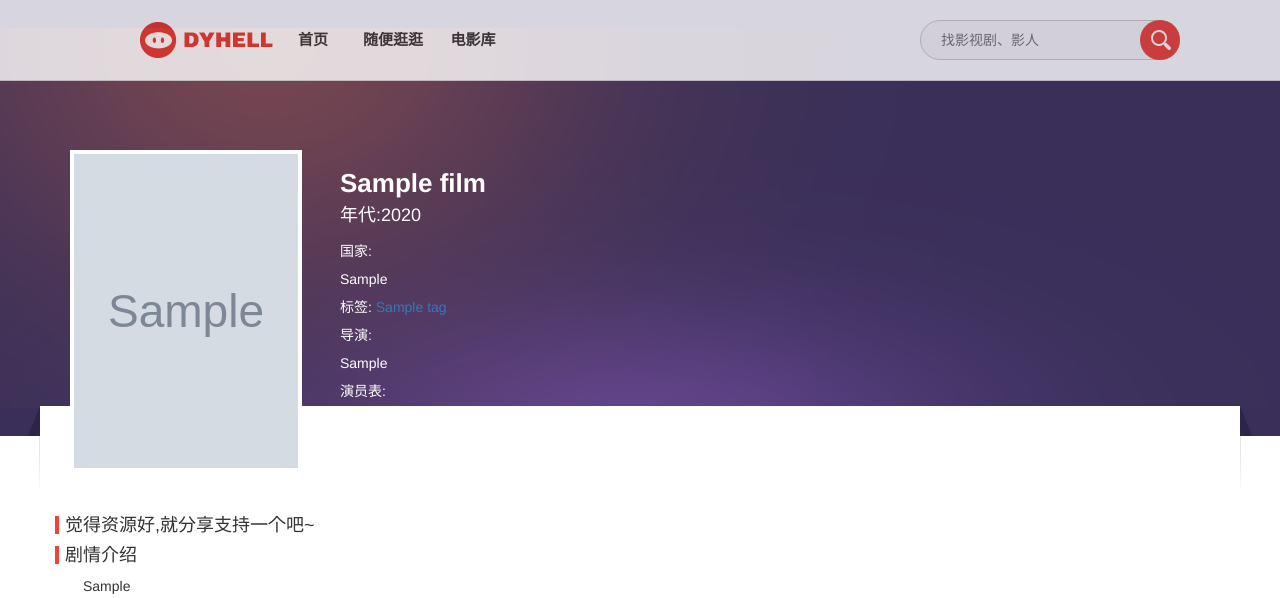
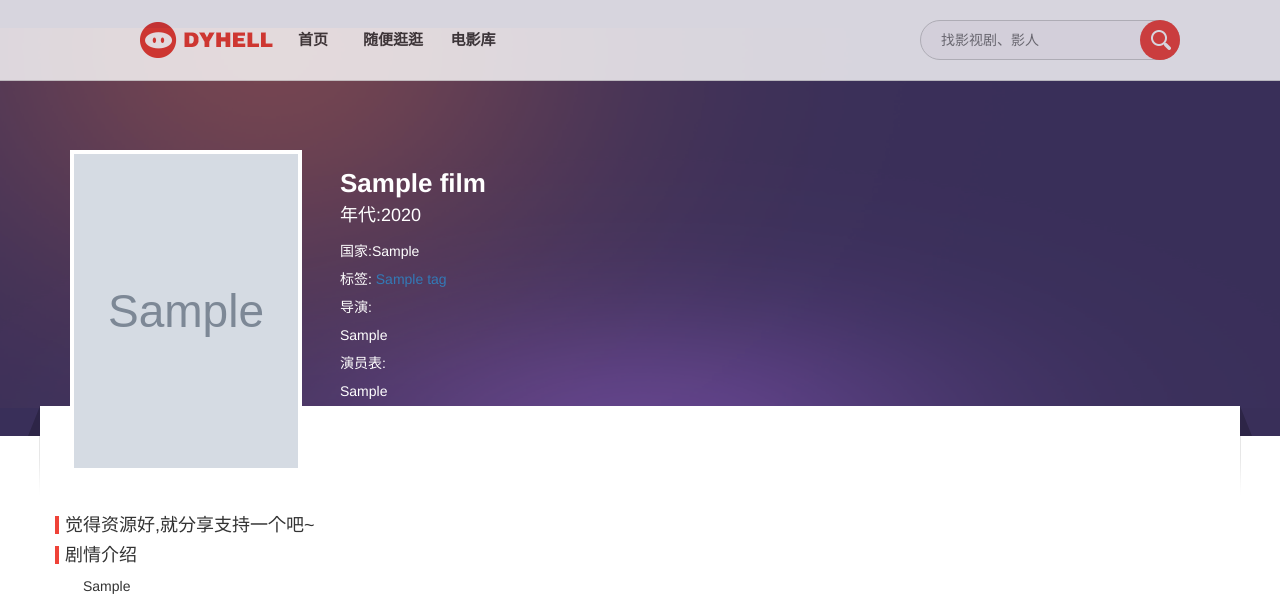
Before and after one commit to Lok-tar-ogar/ThunderMovie, a Django app: template core/templates/single.html in a window 1280 px wide. Shown: the top 598 px of the page. Run offline with Django 3.2, Linux system fonts and the light colour scheme; the template is opened without the code that fills it: most values are stand-ins (such as "Sample title", 1, 10 or a date in 2020); grey boxes marked "Sample" are stand-in pictures; some libraries are stand-ins or nearby versions.

Commit message:
是是是

```diff
--- a/core/templates/single.html
+++ b/core/templates/single.html
@@ -32,8 +32,8 @@
                     {% endif %}
                     <ul >
                     {% if film.film_country %}
-                            国家:
-                            <li class="ellipsis">{{ film.film_country }}</li>
+                            国家:{{ film.film_country }}
+
                         {% endif  %}
                         {% if tags %}
                         <li class="ellipsis">
```
